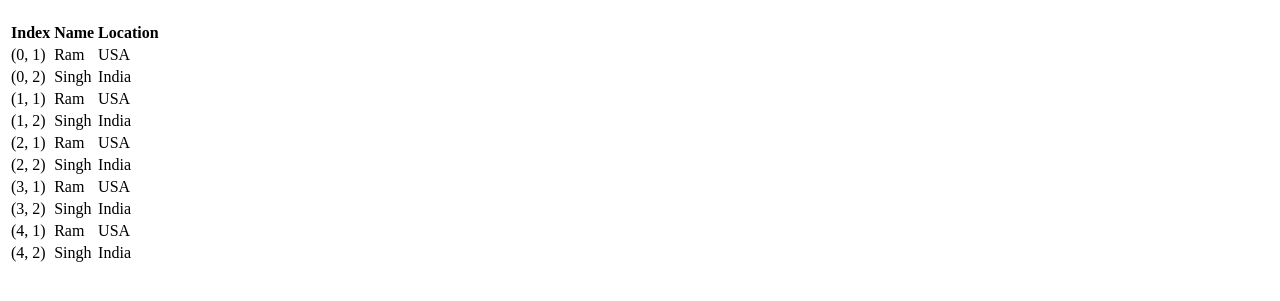
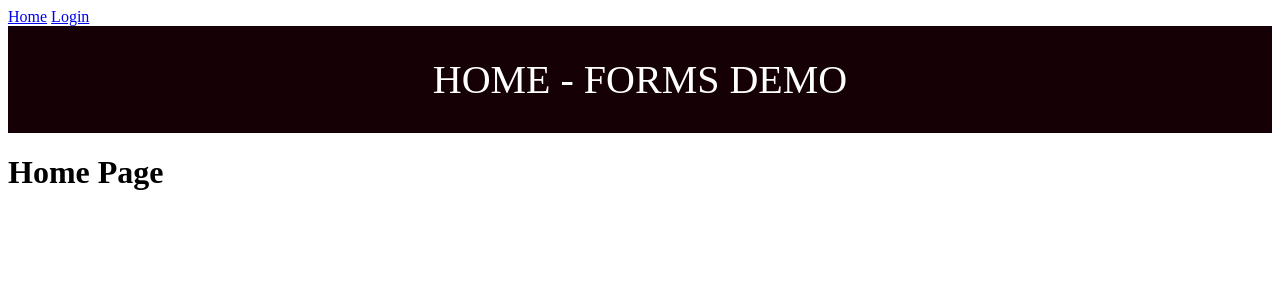
Before and after one commit to ramgs76/FlaskWithPythin, a Flask app: page / in a window 1280 px wide. Shown: the top 301 px of the page. Run offline with Flask 2, Linux system fonts and the light colour scheme.

Commit message:
Adding login page

```diff
--- a/app.py
+++ b/app.py
@@ -4,9 +4,11 @@ app=Flask(__name__)
 
 @app.route("/")
 def home():
+    return render_template("home.html")
 
-    names={'Ram':'USA','Singh':'India'}
-    return render_template("index.html",user=names)
+@app.route("/login" ,methods=["GET","POST"])
+def login():
+    return render_template("login.html")
 
-if __name__=='__main__':
-    app.run(debug=True,host='localhost',port=3000)
+if __name__ == "__main__":
+    app.run(debug=True ,host="localhost",port=3000)
--- a/static/style.css
+++ b/static/style.css
@@ -1,16 +1,25 @@
-title {
-    padding: 10px;
-    color: blue;
-}
-body {
-    background: burlywood;
-}
-table {
-    width: 100%;
+#header {
+    padding: 30px;
     text-align: center;
-}
-th, td {
-    font-family: verdana;
-    padding: 8px;
-    border-bottom: 1px solid #ddd;
-}
+    background: #140005;
+    color: white;
+    font-size: 40px;
+  }
+  #footer {
+     position: fixed;
+     width: 100%;
+     background-color: #BBC4C2;
+     color: white;
+     text-align: center;
+     left: 0;
+     bottom:0;
+  }
+  ul {
+    list-style-type: none;
+    margin: 0;
+    padding: 0;
+  }
+
+  li {
+    display: inline;
+  }
--- /dev/null
+++ b/templates/base.html
@@ -0,0 +1,20 @@
+<!DOCTYPE html>
+<head>
+    <link rel="stylesheet" href="{{url_for('static', filename='style.css')}}" />
+    <title>{% block title %} {%endblock%}</title>
+</head>
+
+<body>
+    <div>
+        <ul>
+            <li><a href="{{url_for('home')}}">Home</a></li>
+            <li><a href="{{url_for('login')}}">Login</a></li>
+        </ul>
+    </div>
+    <div id="header">HOME - FORMS DEMO</div>
+    <div id ="content">
+        {%  block content %}
+        {% endblock %}
+
+    </div>
+</body>
--- a/templates/home.html
+++ b/templates/home.html
@@ -1,29 +1,9 @@
-<!DOCTYPE html>
-<html>
-	<head>
-		<title>Home - Paws Rescue Center</title>
-		<link rel="stylesheet" href="{{url_for('static', filename='style.css')}}" />
+{% extends "base.html" %}
 
-	</head>
-	<body>
-		<h1><center>Paws Rescue Center 🐾</h1>
-		<table>
-			<tr>
-				<th>Image</th>
-				<th>Name</th>
-				<th>Age</th>
-				<th>Bio</th>
+{%  block title %}
+Forms Demo
+{% endblock %}
 
-			</tr>
-			{% for paw in Pet %}
-
-			  <tr>
-				<td><img src="{{url_for('static', filename=paw['id']|string+'.jpg')}}" height="100"></td>
-				<td>{{paw['name']}}</td>
-				<td>{{paw['age']}}</td>
-				<td>{{paw['bio']}}</td>
-			  </tr>
-			{% endfor %}
-		</table>
-	</body>
-</html>
+{%  block content %}
+<h1>Home Page</h1>
+{% endblock %}
```
Also changed, not shown: templates/homePaw.html (added, +29 -0 lines), templates/login.html (added, +23 -0 lines).
